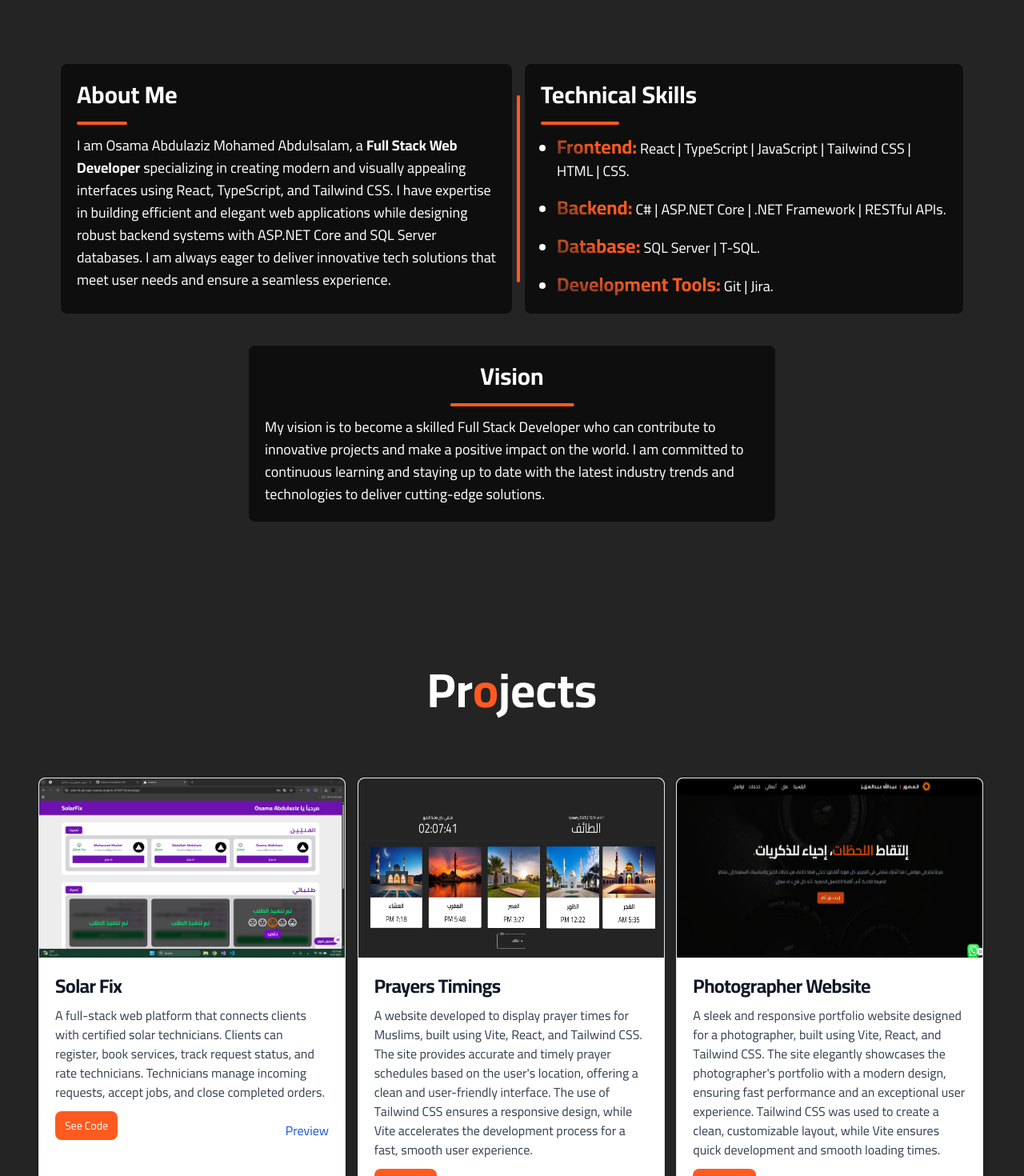
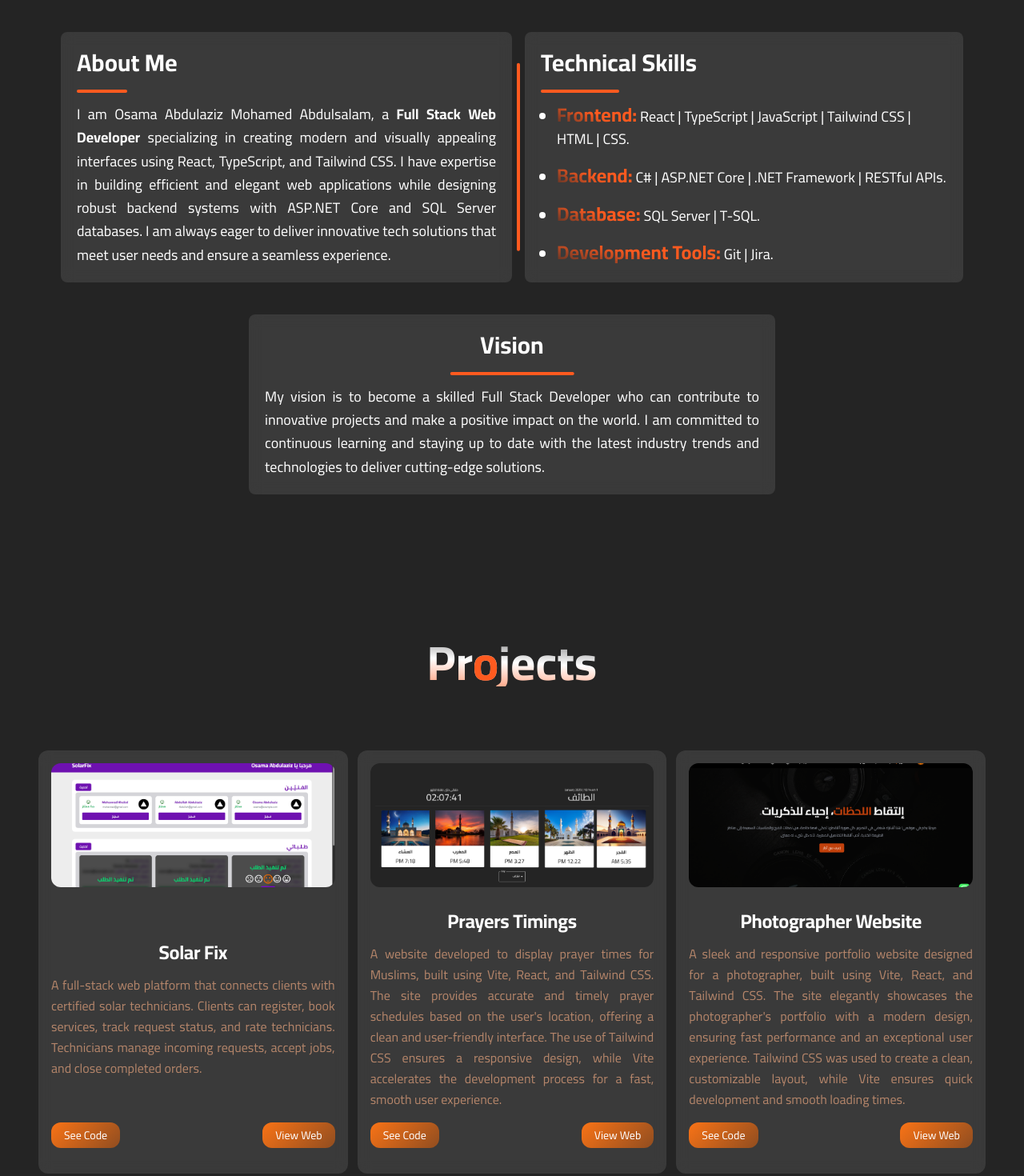
Before and after one commit to Osama-07/Portfolio, a React (Vite) app: page / in a window 1280 px wide. Shown: the part 920-2390 px from the top of the page at 80% size. Built offline with nearby package versions, Linux system fonts and the light colour scheme.

Commit message:
Chnage Animations And Projects And Some Design

```diff
--- a/package.json
+++ b/package.json
@@ -15,6 +15,7 @@
     "@fortawesome/free-regular-svg-icons": "^6.7.2",
     "@fortawesome/free-solid-svg-icons": "^6.7.2",
     "@fortawesome/react-fontawesome": "^0.2.2",
+    "aos": "^2.3.4",
     "flowbite": "^2.5.2",
     "react": "^18.3.1",
     "react-dom": "^18.3.1",
@@ -23,6 +24,7 @@
   },
   "devDependencies": {
     "@eslint/js": "^9.17.0",
+    "@types/aos": "^3.0.7",
     "@types/react": "^18.3.18",
     "@types/react-dom": "^18.3.5",
     "@vitejs/plugin-react": "^4.3.4",
--- a/src/App.tsx
+++ b/src/App.tsx
@@ -5,8 +5,18 @@ import Projects from "./Components/Projects/Projects";
 import Contact from "./Components/Contact";
 import video from "../public/background4.mp4";
 import Footer from "./Components/Footer";
+import { useEffect } from "react";
+import AOS from "aos";
+import "aos/dist/aos.css";
 
 function App() {
+  useEffect(() => {
+    AOS.init({
+      duration: 1000,
+      once: true,
+    });
+  }, []);
+
   return (
     <div className="relative min-h-screen text-white">
       {/* <!-- خلفية --> */}
--- a/src/Components/About.tsx
+++ b/src/Components/About.tsx
@@ -1,16 +1,19 @@
 const About = () => {
   return (
-    <div id="about" className="pb-20 mt-10 max-md:py-10">
+    <div id="about" className="pb-20 max-md:py-10">
       <div className="container">
-        <h1 className="text-center text-6xl font-extrabold mb-20">
+        <h1 className="text-center text-6xl font-extrabold mb-20 bg-gradient-to-tr from-orange-500 via-white to-gray-500 bg-clip-text text-transparent">
           Ab<span className="text-orange-500">ou</span>t
         </h1>
         <div className="p-5 mx-14 max-md:mx-4 grid grid-cols-2 gap-y-10 max-lg:grid-cols-1 rounded-lg max-md:rounded-lg max-md:text-center">
-          <div className="backdrop-blur bg-black/60 rounded-lg p-5 relative after:absolute after:w-1 after:h-3/4 after:top-1/2 after:-translate-y-1/2 after:bg-orange-500 after:-right-2.5 after:rounded-lg max-lg:after:hidden">
+          <div
+            data-aos="fade-right"
+            className="backdrop-blur bg-white/10 rounded-lg p-5 relative after:absolute after:w-1 after:h-3/4 after:top-1/2 after:-translate-y-1/2 after:bg-orange-500 after:-right-2.5 after:rounded-lg max-lg:after:hidden"
+          >
             <h1 className="relative w-fit max-md:w-full mb-8 text-3xl font-extrabold after:absolute after:w-1/2 after:h-1 after:rounded-lg after:bg-orange-500 after:-bottom-5 after:left-0 max-md:after:left-1/4">
               About Me
             </h1>
-            <p className="text-lg">
+            <p className="text-lg text-justify whitespace-pre-line leading-relaxed">
               I am Osama Abdulaziz Mohamed Abdulsalam, a{" "}
               <b>Full Stack Web Developer</b> specializing in creating modern
               and visually appealing interfaces using React, TypeScript, and
@@ -21,7 +24,10 @@ const About = () => {
               a seamless experience.
             </p>
           </div>
-          <div className="backdrop-blur bg-black/60 rounded-lg p-5 lg:ml-4">
+          <div
+            data-aos="fade-left"
+            className="backdrop-blur bg-white/10 rounded-lg p-5 lg:ml-4"
+          >
             <h1 className="relative w-fit max-md:w-full mb-8 text-3xl font-extrabold after:absolute after:w-1/2 after:h-1 after:rounded-lg after:bg-orange-500 after:-bottom-5 after:left-0 max-md:after:left-1/4">
               Technical Skills
             </h1>
@@ -52,11 +58,14 @@ const About = () => {
               </li>
             </ul>
           </div>
-          <div className="backdrop-blur bg-black/60 rounded-lg p-5 max-md:text-center lg:col-span-2 lg:w-7/12 lg:mx-auto">
+          <div
+            data-aos="fade-up"
+            className="backdrop-blur bg-white/10 rounded-lg p-5 max-md:text-center lg:col-span-2 lg:w-7/12 lg:mx-auto"
+          >
             <h1 className="text-center relative w-full max-md:w-full mb-8 text-3xl font-extrabold after:absolute after:w-1/4 after:h-1 after:rounded-lg after:bg-orange-500 after:-bottom-5 after:left-1/2 after:-translate-x-1/2 max-md:after:left-1/2">
               Vision
             </h1>
-            <p className="text-lg mx-auto lg:m-0 lg-w-full">
+            <p className="text-lg mx-auto lg:m-0 lg-w-full text-justify whitespace-pre-line leading-relaxed">
               My vision is to become a skilled Full Stack Developer who can
               contribute to innovative projects and make a positive impact on
               the world. I am committed to continuous learning and staying up to
--- a/src/Components/Projects/Card.tsx
+++ b/src/Components/Projects/Card.tsx
@@ -16,36 +16,45 @@ const Card: React.FC<CardProps> = ({
   webLink,
 }) => {
   return (
-    <div className="max-w-sm h-full bg-white border border-gray-200 rounded-lg shadow">
-      <a href={webLink ? webLink : ""}>
-        <img className="rounded-t-lg w-full h-56" src={img} alt="" />
-      </a>
-      <div className="p-5">
-        <a href="#">
-          <h5 className="mb-2 text-2xl font-bold tracking-tight text-gray-900 dark:text-white">
+    <div
+      data-aos="fade-up"
+      className="h-full p-4 backdrop-blur bg-white/10 rounded-xl flex flex-col"
+    >
+      <div className="grid grid-cols-1 gap-4 rounded-xl flex-grow">
+        <div className="w-full max-h-[155px] mb-3 bg-center bg-no-repeat aspect-video bg-cover rounded-xl">
+          <img
+            src={img}
+            alt=""
+            className="w-full h-full object-cover rounded-xl"
+          />
+        </div>
+        <div className="flex w-full min-w-72 flex-col items-stretch justify-center gap-1 pb-4 flex-grow">
+          <h1 className="text-center mb-2 text-white text-2xl font-bold leading-tight tracking-[-0.015em]">
             {title}
-          </h5>
-        </a>
-        <p className="mb-3 font-normal text-gray-700 dark:text-gray-400">
+          </h1>
+          <p className="text-[#b4856a] text-base mb-3 text-justify whitespace-pre-line leading-relaxed">
             {description}
           </p>
-        <div className="flex justify-between items-end">
+          <div className="flex items-end gap-3 justify-between mt-auto">
             <a
               href={link}
               target="_blank"
-            className="duration-200 inline-flex items-center px-3 py-2 text-sm font-medium text-center text-white bg-orange-500 rounded-lg hover:bg-orange-700 focus:ring-2 focus:outline-none focus:ring-orange-500"
+              className="relative flex min-w-[84px] max-w-[480px] h-8 items-center justify-center rounded-xl overflow-hidden text-sm font-medium text-white cursor-pointer group"
             >
-            See Code
+              <span className="absolute inset-0 bg-[linear-gradient(135deg,#f97316,#27272a)] bg-[length:200%_200%] transition-all duration-700 ease-in-out group-hover:bg-[linear-gradient(135deg,#fb923c,#3f3f46)] group-hover:bg-right"></span>
+              <span className="relative z-10 truncate px-4">See Code</span>
             </a>
             {webLink && (
               <a
                 href={webLink}
                 target="_blank"
-              className="duration-200 inline-flex items-center text-md font-medium text-center text-blue-700 rounded-lg hover:text-orange-500 focus:outline-none"
+                className="relative flex min-w-[84px] max-w-[480px] h-8 items-center justify-center rounded-xl overflow-hidden text-sm font-medium text-white cursor-pointer group"
               >
-              Preview
+                <span className="absolute inset-0 bg-[linear-gradient(135deg,#f97316,#27272a)] bg-[length:200%_200%] transition-all duration-700 ease-in-out group-hover:bg-[linear-gradient(135deg,#fb923c,#3f3f46)] group-hover:bg-right"></span>
+                <span className="relative z-10 truncate px-4">View Web</span>
               </a>
             )}
+          </div>
         </div>
       </div>
     </div>
@@ -53,3 +62,36 @@ const Card: React.FC<CardProps> = ({
 };
 
 export default Card;
+// <div classNameName="max-w-sm h-full bg-white border border-gray-200 rounded-lg shadow">
+//   <a href={webLink ? webLink : ""}>
+//     <img classNameName="rounded-t-lg w-full h-56" src={img} alt="" />
+//   </a>
+//   <div classNameName="p-5">
+//     <a href="#">
+//       <h5 classNameName="mb-2 text-2xl font-bold tracking-tight text-gray-900 dark:text-white">
+//         {title}
+//       </h5>
+//     </a>
+//     <p classNameName="mb-3 font-normal text-gray-700 dark:text-gray-400">
+//       {description}
+//     </p>
+//     <div classNameName="flex justify-between items-end">
+//       <a
+//         href={link}
+//         target="_blank"
+//         classNameName="duration-200 inline-flex items-center px-3 py-2 text-sm font-medium text-center text-white bg-orange-500 rounded-lg hover:bg-orange-700 focus:ring-2 focus:outline-none focus:ring-orange-500"
+//       >
+//         See Code
+//       </a>
+//       {webLink && (
+//         <a
+//           href={webLink}
+//           target="_blank"
+//           classNameName="duration-200 inline-flex items-center text-md font-medium text-center text-blue-700 rounded-lg hover:text-orange-500 focus:outline-none"
+//         >
+//           Preview
+//         </a>
+//       )}
+//     </div>
+//   </div>
+// </div>
--- a/src/Components/Projects/Projects.tsx
+++ b/src/Components/Projects/Projects.tsx
@@ -1,4 +1,3 @@
-import { useEffect, useRef, useState } from "react";
 import Card from "./Card";
 
 const cardData = [
@@ -61,46 +60,6 @@ const cardData = [
     webLink: null,
   },
   {
-    title: "Code Generator",
-    description:
-      "A Code Generator program designed to automate the creation of repetitive and boilerplate code for projects. Built using C#, this tool streamlines the development process by generating commonly used code patterns and structures, saving time and reducing errors. It's especially useful for enhancing productivity and maintaining consistency across multiple projects.",
-    img: "/Code-Generator.png",
-    link: "https://github.com/Osama-07/Code_Generator",
-    webLink: null,
-  },
-  {
-    title: "HTML_And_CSS-Design-One",
-    description:
-      "A modern and responsive design created using HTML and CSS. This design focuses on clean structure and seamless user experience, ideal for web pages requiring simplicity and functionality.",
-    img: "/HTML_AND_CSS-First-Design.png",
-    link: "https://github.com/Osama-07/HTML_And_CSS-First-Design",
-    webLink: "https://osama-07.github.io/HTML_And_CSS-First-Design/",
-  },
-  {
-    title: "HTML_And_CSS-Design-Two",
-    description:
-      "A stylish and visually appealing layout built with HTML and CSS. This design emphasizes elegant typography, spacing, and colors to provide a professional and polished look.",
-    img: "/HTML_AND_CSS-Second-Design.png",
-    link: "https://github.com/Osama-07/HTML_AND_CSS-Second-Design",
-    webLink: "https://osama-07.github.io/HTML_AND_CSS-Second-Design/",
-  },
-  {
-    title: "HTML_And_CSS-Design-Three",
-    description:
-      "A dynamic and engaging design created entirely with HTML and CSS. It incorporates responsive elements that adapt across devices, providing a smooth user experience on both mobile and desktop platforms.",
-    img: "/HTML_AND_CSS-Third-Design.png",
-    link: "https://github.com/Osama-07/HTML_AND_CSS-Third-Design",
-    webLink: "https://osama-07.github.io/HTML_AND_CSS-Third-Design/",
-  },
-  {
-    title: "HTML_And_CSS-Design-Four",
-    description:
-      "A minimalistic and user-friendly design using HTML and CSS. This design is focused on clarity and accessibility, making it suitable for both simple and content-driven websites.",
-    img: "/HTML_AND_CSS-Fourth-Design.png",
-    link: "https://github.com/Osama-07/HTML_CSS-Design-Four",
-    webLink: "https://osama-07.github.io/HTML_CSS-Design-Four/",
-  },
-  {
     title: "DVLD API",
     description:
       "A modernized version of the DVLD License Management System. This time, the system is built as an API using Entity Framework Core for data access. It leverages RESTful principles to provide scalable and efficient management of driving licenses, with improved performance and flexibility compared to the previous version. This API enables easy integration with other systems and offers enhanced data handling capabilities.",
@@ -108,60 +67,73 @@ const cardData = [
     link: "https://github.com/Osama-07/DVLD_API",
     webLink: null,
   },
-  {
-    title: "Special Design",
-    description:
-      "A training website developed using HTML, CSS, JavaScript, and TypeScript. The site offers interactive and educational content designed to teach the basics and advanced concepts of web development. It provides a responsive and user-friendly interface for learners to explore and practice web technologies effectively.",
-    img: "/Special-Design.png",
-    link: "https://github.com/Osama-07/Special-Design",
-    webLink: "https://osama-07.github.io/Special-Design/",
-  },
-  {
-    title: "My Portfolio",
-    description:
-      "A personal portfolio website built using Vite, React, TypeScript, and Tailwind CSS. The site showcases my skills, projects, and professional experience with a modern, responsive design. Utilizing Vite for fast development and Tailwind for efficient styling, the website offers an optimal user experience and serves as a comprehensive platform to present my work.",
-    img: "/My-Portfolio.png",
-    link: "https://github.com/Osama-07/Portfolio",
-    webLink: "https://portfolio-osamas-projects-b75d1734.vercel.app/",
-  },
+  // {
+  //   title: "Code Generator",
+  //   description:
+  //     "A Code Generator program designed to automate the creation of repetitive and boilerplate code for projects. Built using C#, this tool streamlines the development process by generating commonly used code patterns and structures, saving time and reducing errors. It's especially useful for enhancing productivity and maintaining consistency across multiple projects.",
+  //   img: "/Code-Generator.png",
+  //   link: "https://github.com/Osama-07/Code_Generator",
+  //   webLink: null,
+  // },
+  // {
+  //   title: "HTML_And_CSS-Design-One",
+  //   description:
+  //     "A modern and responsive design created using HTML and CSS. This design focuses on clean structure and seamless user experience, ideal for web pages requiring simplicity and functionality.",
+  //   img: "/HTML_AND_CSS-First-Design.png",
+  //   link: "https://github.com/Osama-07/HTML_And_CSS-First-Design",
+  //   webLink: "https://osama-07.github.io/HTML_And_CSS-First-Design/",
+  // },
+  // {
+  //   title: "HTML_And_CSS-Design-Two",
+  //   description:
+  //     "A stylish and visually appealing layout built with HTML and CSS. This design emphasizes elegant typography, spacing, and colors to provide a professional and polished look.",
+  //   img: "/HTML_AND_CSS-Second-Design.png",
+  //   link: "https://github.com/Osama-07/HTML_AND_CSS-Second-Design",
+  //   webLink: "https://osama-07.github.io/HTML_AND_CSS-Second-Design/",
+  // },
+  // {
+  //   title: "HTML_And_CSS-Design-Three",
+  //   description:
+  //     "A dynamic and engaging design created entirely with HTML and CSS. It incorporates responsive elements that adapt across devices, providing a smooth user experience on both mobile and desktop platforms.",
+  //   img: "/HTML_AND_CSS-Third-Design.png",
+  //   link: "https://github.com/Osama-07/HTML_AND_CSS-Third-Design",
+  //   webLink: "https://osama-07.github.io/HTML_AND_CSS-Third-Design/",
+  // },
+  // {
+  //   title: "HTML_And_CSS-Design-Four",
+  //   description:
+  //     "A minimalistic and user-friendly design using HTML and CSS. This design is focused on clarity and accessibility, making it suitable for both simple and content-driven websites.",
+  //   img: "/HTML_AND_CSS-Fourth-Design.png",
+  //   link: "https://github.com/Osama-07/HTML_CSS-Design-Four",
+  //   webLink: "https://osama-07.github.io/HTML_CSS-Design-Four/",
+  // },
+  // {
+  //   title: "Special Design",
+  //   description:
+  //     "A training website developed using HTML, CSS, JavaScript, and TypeScript. The site offers interactive and educational content designed to teach the basics and advanced concepts of web development. It provides a responsive and user-friendly interface for learners to explore and practice web technologies effectively.",
+  //   img: "/Special-Design.png",
+  //   link: "https://github.com/Osama-07/Special-Design",
+  //   webLink: "https://osama-07.github.io/Special-Design/",
+  // },
+  // {
+  //   title: "My Portfolio",
+  //   description:
+  //     "A personal portfolio website built using Vite, React, TypeScript, and Tailwind CSS. The site showcases my skills, projects, and professional experience with a modern, responsive design. Utilizing Vite for fast development and Tailwind for efficient styling, the website offers an optimal user experience and serves as a comprehensive platform to present my work.",
+  //   img: "/My-Portfolio.png",
+  //   link: "https://github.com/Osama-07/Portfolio",
+  //   webLink: "https://portfolio-osamas-projects-b75d1734.vercel.app/",
+  // },
 ];
 
 const Projects = () => {
-  const [visibleCount, setVisibleCount] = useState(3);
-
-  const [visibleCards, setVisibleCards] = useState(
-    cardData.slice(0, visibleCount)
-  );
-
-  const hasMoreCards = visibleCount < cardData.length;
-
-  const lastCardRef = useRef<HTMLDivElement | null>(null);
-
-  useEffect(() => {
-    if (lastCardRef.current && visibleCount > 3) {
-      lastCardRef.current.scrollIntoView();
-    }
-  }, [visibleCards, visibleCount]);
-
-  const LoadMoreCard = () => {
-    const newCount = visibleCount + 3;
-    setVisibleCount(newCount);
-    setVisibleCards((prevCards) => [
-      ...prevCards,
-      ...cardData.slice(visibleCount, newCount),
-    ]);
-  };
   return (
     <div id="projects" className="px-12 py-20 ">
-      <h1 className="text-center text-white text-6xl font-extrabold mb-20">
+      <h1 className="text-center text-6xl font-extrabold mb-20 bg-gradient-to-tr from-orange-500 via-white to-zinc-900 bg-clip-text text-transparent">
         Pr<span className="text-orange-500">o</span>jects
       </h1>
       <div className="w-full grid lg:grid-cols-3 gap-y-9 gap-x-3 md:grid-cols-2 max-sm:grid-cols-1">
-        {visibleCards.map((card, index) => (
-          <div
-            key={index}
-            ref={index === visibleCards.length - 1 ? lastCardRef : null} // الإشارة للكارت الأخير فقط
-          >
+        {cardData.map((card, index) => (
+          <div key={index}>
             <Card
               title={card.title}
               description={card.description}
@@ -171,14 +143,6 @@ const Projects = () => {
             />
           </div>
         ))}
-        {hasMoreCards && (
-          <button
-            onClick={LoadMoreCard}
-            className="relative text-white duration-200 m-auto text-center max-md:col-span-1 md:col-span-2 lg:col-span-3 w-fit text-xl hover:text-orange-500 before:absolute before:w-1/2 before:h-px before:bg-white before:-left-1/3 before:top-2/3 before:-translate-x-1/2 after:absolute after:w-1/2 after:h-px after:bg-white after:-right-1/3 after:top-2/3 after:translate-x-1/2 hover:after:bg-orange-500 hover:before:bg-orange-500 after:duration-200 before:duration-200"
-          >
-            Load More
-          </button>
-        )}
       </div>
     </div>
   );
```
Also changed, not shown: src/Components/Contact.tsx (+36 -18 lines), 1 other file (tests, documents, lock files or other folders). Lines whose indentation alone changed are shown as unchanged.
